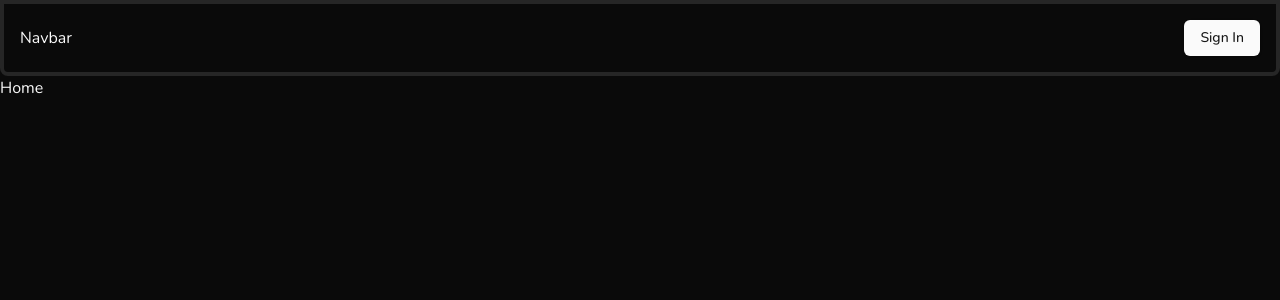
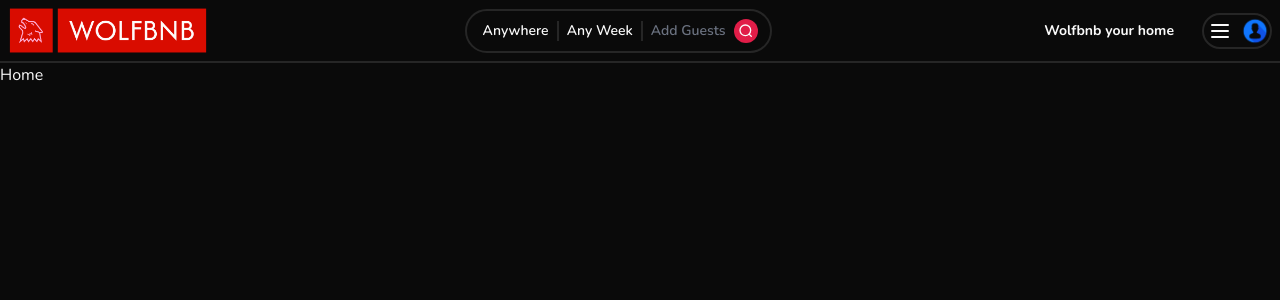
Before and after one commit to DireWolf707/Wolfbnb, a Next.js app: page / in a window 1280 px wide. Shown: the top 300 px of the page. Built offline with nearby package versions, Linux system fonts and the light colour scheme; no server answers.

Commit message:
added navbar

```diff
--- a/app/layout.tsx
+++ b/app/layout.tsx
@@ -5,6 +5,7 @@ import ReactQueryProvider from '@/components/provider/ReactQueryProvider'
 import ThemeProvider from '@/components/provider/ThemeProvider'
 import { Nunito } from 'next/font/google'
 import { cn } from '@/lib/utils'
+import { auth } from '@/auth'
 
 export const metadata: Metadata = {
     title: 'Create Next App',
@@ -15,11 +16,13 @@ const font = Nunito({
     subsets: ['latin'],
 })
 
-export default function RootLayout({
+export default async function RootLayout({
     children,
 }: Readonly<{
     children: React.ReactNode
 }>) {
+    const session = await auth()
+
     return (
         <html lang="en" suppressHydrationWarning>
             <body className={cn('flex h-screen flex-col', font.className)}>
@@ -30,7 +33,7 @@ export default function RootLayout({
                     disableTransitionOnChange
                 >
                     <ReactQueryProvider>
-                        <Navbar />
+                        <Navbar user={session?.user} />
                         {children}
                     </ReactQueryProvider>
                 </ThemeProvider>
--- /dev/null
+++ b/components/layout/Avatar.tsx
@@ -0,0 +1,18 @@
+import React from 'react'
+import Image from 'next/image'
+import { User } from 'next-auth'
+import { cn } from '@/lib/utils'
+
+const Avatar = ({ user }: { user: User | undefined }) => {
+    return (
+        <Image
+            alt="logo"
+            className={cn('rounded-full', user && 'p-1')}
+            height={0}
+            width={30}
+            src={user?.image ? user.image : '/images/placeholder.png'}
+        />
+    )
+}
+
+export default Avatar
--- a/components/layout/Navbar.tsx
+++ b/components/layout/Navbar.tsx
@@ -1,17 +1,26 @@
 import React from 'react'
 import Link from 'next/link'
-import SignInButton from '../auth/SignInButton'
-import SignOutButton from '../auth/SignOutButton'
-import { auth } from '@/auth'
+import Image from 'next/image'
+import Search from './Search'
+import UserMenu from './UserMenu'
+import { User } from 'next-auth'
 
-const Navbar = async () => {
-    const session = await auth()
+const Navbar = ({ user }: { user: User | undefined }) => {
+    return (
+        <div className="flex items-center justify-between gap-2 border-b-2 p-2">
+            <Link href="/">
+                <Image
+                    alt="logo"
+                    className="hidden md:block"
+                    height={0}
+                    width={200}
+                    src="/images/logo.png"
+                />
+            </Link>
 
-    return (
-        <div className="flex items-center justify-between rounded-b-lg border-4 p-4">
-            <Link href="/">Navbar</Link>
+            <Search />
 
-            {!session ? <SignInButton /> : <SignOutButton />}
+            <UserMenu user={user} />
         </div>
     )
 }
--- /dev/null
+++ b/components/layout/Search.tsx
@@ -0,0 +1,22 @@
+import React from 'react'
+import { SearchIcon } from 'lucide-react'
+
+const Search = () => {
+    return (
+        <div className="flex flex-1 items-center justify-between rounded-full border-2 p-2 md:flex-none md:justify-normal">
+            <div className="px-2 text-sm font-semibold">Anywhere</div>
+            <div className="hidden px-2 text-sm font-semibold sm:block md:border-x-2">
+                Any Week
+            </div>
+            <div className="flex items-center gap-2 pl-2 pr-1">
+                <div className="hidden text-sm font-semibold text-gray-500 sm:block">
+                    Add Guests
+                </div>
+
+                <SearchIcon className="size-[24px] rounded-full bg-rose-600 p-[4px]" />
+            </div>
+        </div>
+    )
+}
+
+export default Search
--- /dev/null
+++ b/components/layout/UserMenu.tsx
@@ -0,0 +1,80 @@
+'use client'
+import React from 'react'
+import {
+    DropdownMenu,
+    DropdownMenuContent,
+    DropdownMenuItem,
+    DropdownMenuTrigger,
+} from '@/components/ui/dropdown-menu'
+import { MenuIcon } from 'lucide-react'
+import Avatar from './Avatar'
+import { User } from 'next-auth'
+import { signIn, signOut } from 'next-auth/react'
+import { Button } from '../ui/button'
+import Link from 'next/link'
+
+const UserMenu = ({ user }: { user: User | undefined }) => {
+    return (
+        <div className="flex items-center gap-3">
+            <Button
+                asChild
+                variant="ghost"
+                className="hidden rounded-full text-sm font-bold md:block"
+            >
+                <Link href="/create-listing">Wolfbnb your home</Link>
+            </Button>
+
+            <DropdownMenu>
+                <DropdownMenuTrigger>
+                    <div className="flex items-center gap-1 rounded-full border-2">
+                        <MenuIcon className="size-8 p-1" />
+
+                        <div className="hidden md:block">
+                            <Avatar user={user} />
+                        </div>
+                    </div>
+                </DropdownMenuTrigger>
+
+                <DropdownMenuContent>
+                    {!user ? (
+                        <DropdownMenuItem onClick={() => signIn()}>
+                            Login
+                        </DropdownMenuItem>
+                    ) : (
+                        <>
+                            <DropdownMenuItem onClick={() => {}}>
+                                My Trips
+                            </DropdownMenuItem>
+
+                            <DropdownMenuItem onClick={() => {}}>
+                                My Favorites
+                            </DropdownMenuItem>
+
+                            <DropdownMenuItem onClick={() => {}}>
+                                My Reservations
+                            </DropdownMenuItem>
+
+                            <DropdownMenuItem onClick={() => {}}>
+                                My Properties
+                            </DropdownMenuItem>
+
+                            <DropdownMenuItem asChild className="md:hidden">
+                                <Link href="/create-listing">
+                                    Wolfbnb your home
+                                </Link>
+                            </DropdownMenuItem>
+
+                            <DropdownMenuItem
+                                onClick={() => signOut({ redirectTo: '/' })}
+                            >
+                                Logout
+                            </DropdownMenuItem>
+                        </>
+                    )}
+                </DropdownMenuContent>
+            </DropdownMenu>
+        </div>
+    )
+}
+
+export default UserMenu
```
